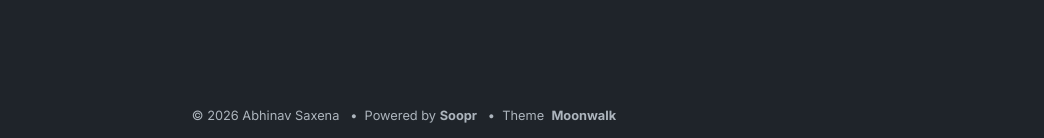
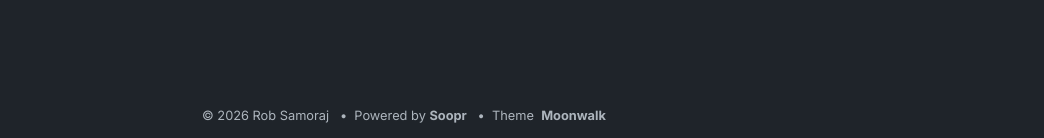
Before and after one commit to Yarpirates20/yarpirates20.github.io, a Jekyll site: the page built from index.md, in a window 1280 px wide and 900 px high, scrolled down 965 px. Shown: the part 759-897 px from the top of the window, without its empty margins (236-1280 px from the left). Built offline with Jekyll 4.4.1, drawn with Linux system fonts in a browser that asks for light colours.

```diff
--- a/_config.yml
+++ b/_config.yml
@@ -1,6 +1,7 @@
-title: Moonwalk
-author: Abhinav Saxena
-url: https://www.abhinavsaxena.com/moonwalk # root address of the site
+title: Stack Thief
+author: Rob Samoraj
+baseurl: "/"
+url: "https://yarpirates20.github.io" # root address of the site
 description: > # description of the site (multiple lines allowed)
   Moonwalk is a fast and elegant Jekyll theme with a clean dark mode. It comes with horizontal list (for navbar and footer), card list (for portfolio), and a generic vertical list. It is very easy to modify in case you want to build over it - please see _layouts/home.html to do that.
 
@@ -8,9 +9,10 @@ permalink: /:slug
 
 favicon: "./logo.png" # relative path to site's favicon
 
-twitter:
-    username: abhinav # update or delete this
-    card: summary_large_image
+github_username: yarpirates20
+# twitter:
+#     username: abhinav # update or delete this
+#     card: summary_large_image
 
 #theme: moonwalk # if you are using GitHub Pages, change it to remote_theme: abhinavs/moonwalk
 remote_theme: abhinavs/moonwalk
@@ -48,4 +50,4 @@ sass:
 
 plugins:
   - jekyll-feed
-  - jekyll-soopr-seo-tag
+  - jekyll-seo-tag
```
Also changed, not shown: Gemfile (+8 -1 lines), moonwalk.gemspec, 1 other file.
